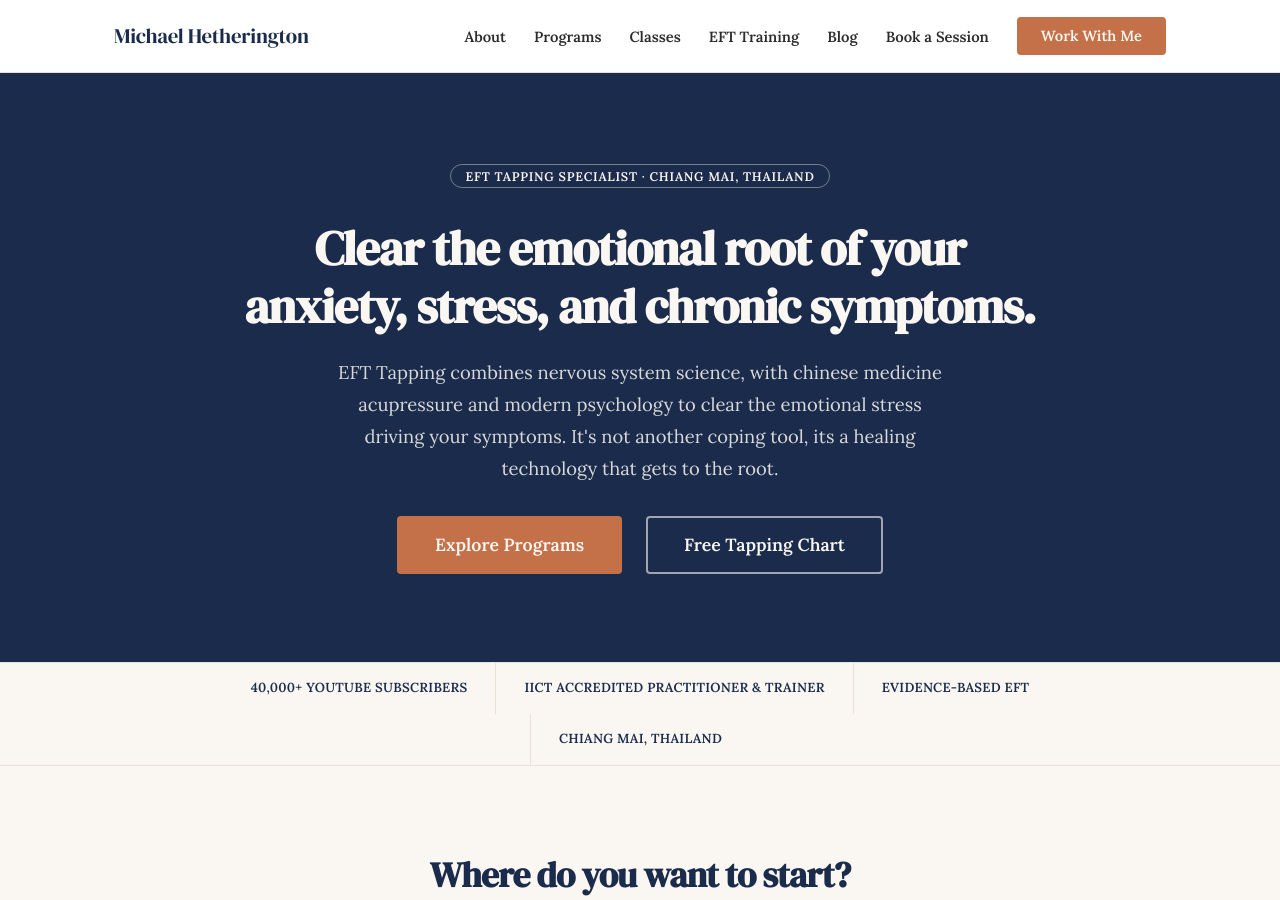
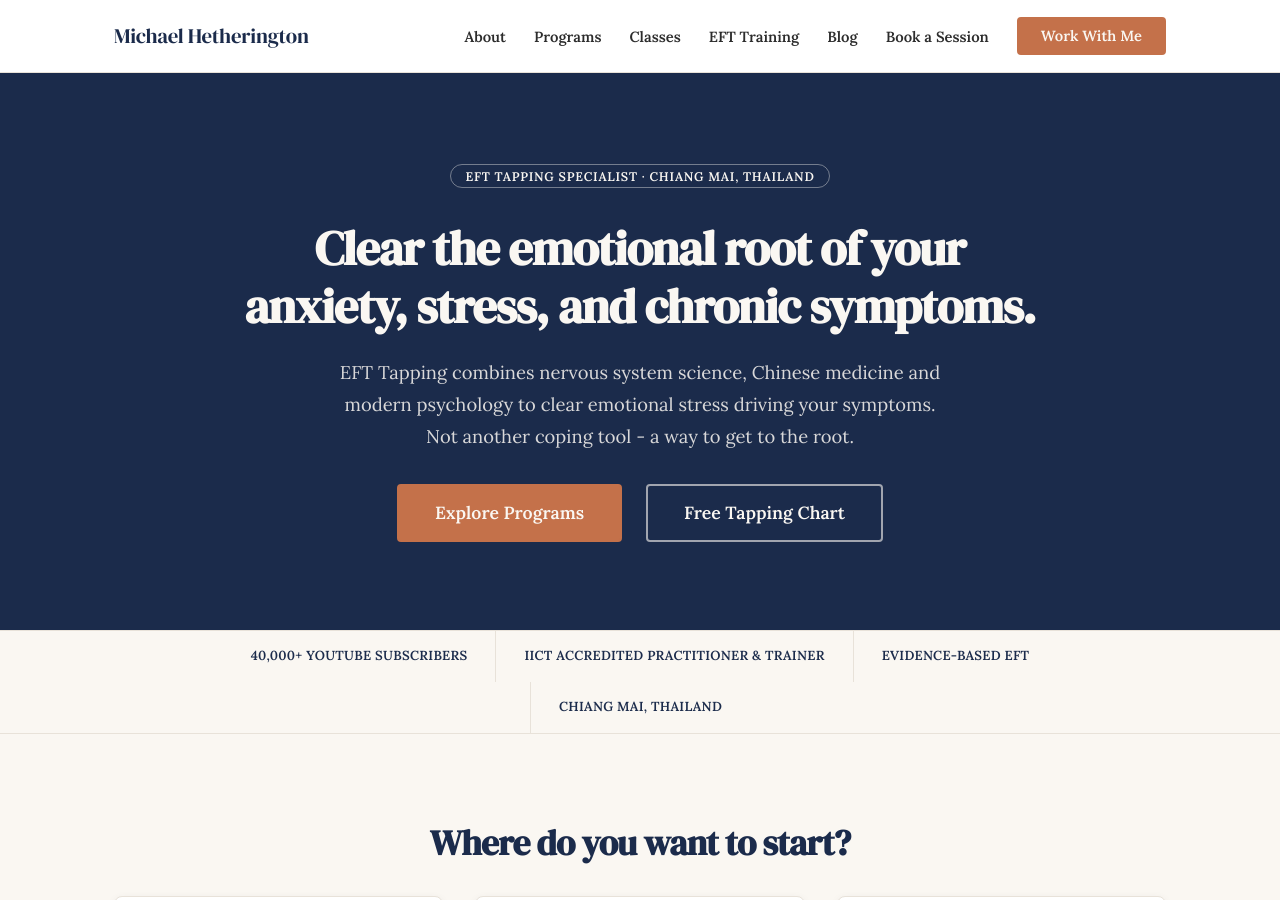
Before and after one commit to fuzzarelly/michaelhetherington.com, a Jekyll site: the page built from index.html, in a window 1280 px wide and 900 px high. Built offline with Jekyll 4.4.1, drawn with Linux system fonts in a browser that asks for light colours.

Commit message:
Update hero subheading copy

```diff
--- a/index.html
+++ b/index.html
@@ -15,7 +15,7 @@ canonical: "https://www.michaelhetherington.com/"
         Clear the emotional root of your anxiety, stress, and chronic symptoms.
       </h1>
       <p class="mx-auto mb-md" style="max-width: 620px; font-size: 1.15rem; color: rgba(250,247,242,0.85);">
-        EFT Tapping combines nervous system science, with chinese medicine acupressure and modern psychology to clear the emotional stress driving your symptoms. It's not another coping tool, its a healing technology that gets to the root.
+        EFT Tapping combines nervous system science, Chinese medicine and modern psychology to clear emotional stress driving your symptoms. Not another coping tool - a way to get to the root.
       </p>
       <div class="flex flex-center flex-wrap gap-md">
         <a href="/programs/" class="btn-primary btn-lg">Explore Programs</a>
```
